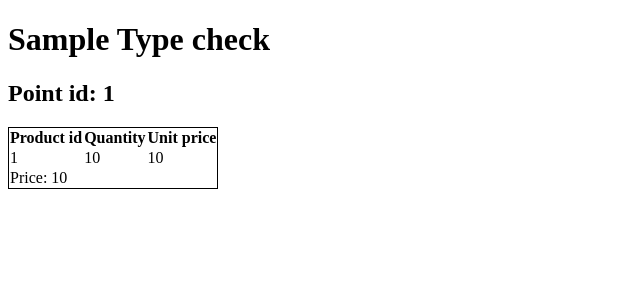
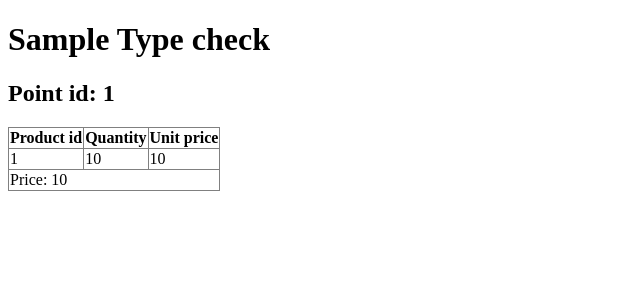
Before and after one commit to AntonShpakovych/sheep-fish-task, a Django app: template templates/check.html in a window 1280 px wide. Shown: the top 300 px of the page, without its empty margins (0-640 px from the left). Run offline with Django 4.2, Linux system fonts and the light colour scheme; the template is opened without the code that fills it: most values are stand-ins (such as "Sample title", 1, 10 or a date in 2020); data that the repository does not hold is empty.

Commit message:
fixed html table

```diff
--- a/templates/check.html
+++ b/templates/check.html
@@ -11,7 +11,7 @@
   <h1>{{ check.type|title }} check</h1>
   <h2>Point id: {{ check.order.point_id }}</h2>
 
-  <table style="border: 1px solid black; border-collapse: collapse">
+  <table  border="1px" style="border-collapse: collapse">
     <tr>
         <th>Product id</th>
         <th>Quantity</th>
```
